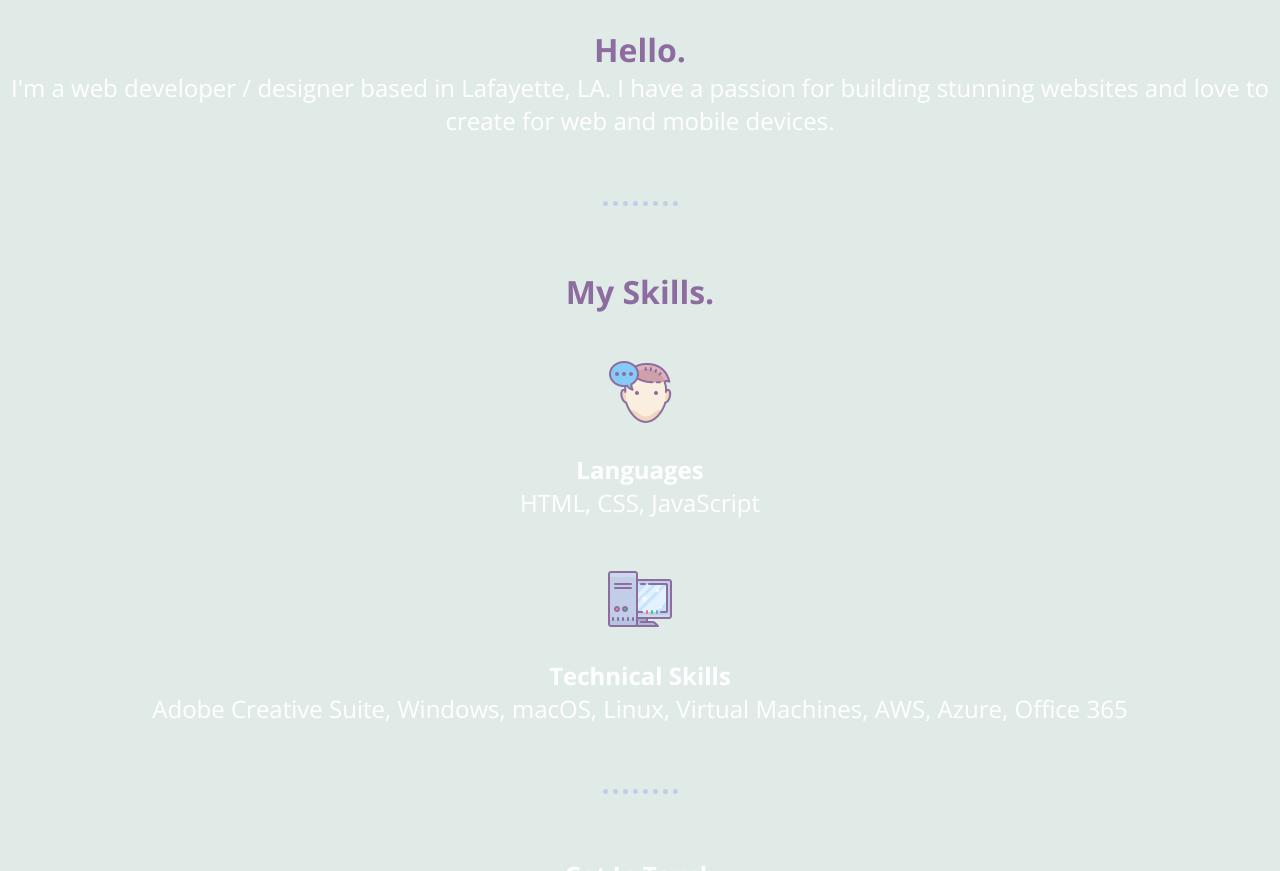
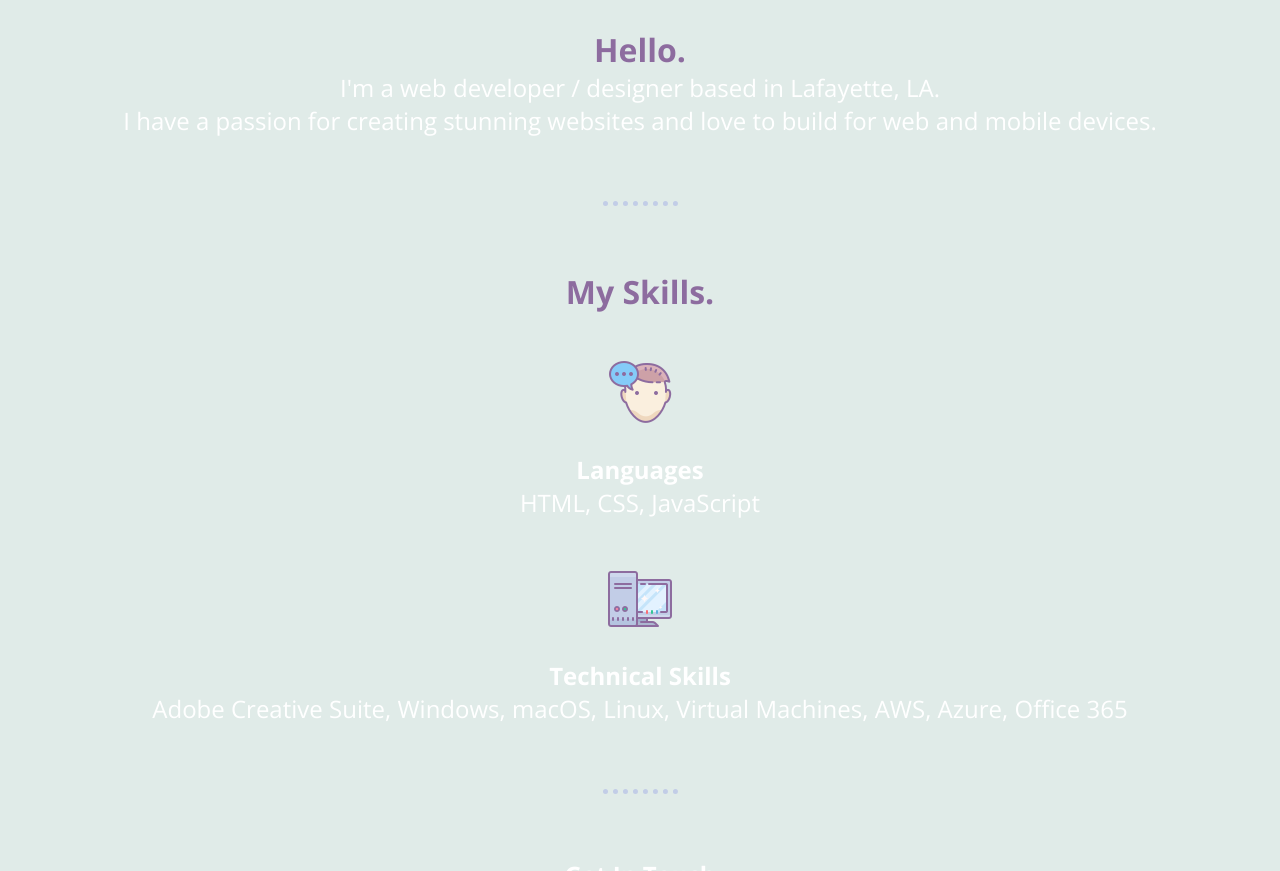
Before and after one commit to asvirts/portfolio-website-2, a plain HTML site: page index.html in a window 1280 px wide. Shown: the part 1528-2399 px from the top of the page. Drawn offline with nearby package versions, Linux system fonts and the light colour scheme.

Commit message:
added space to description area

```diff
--- a/index.html
+++ b/index.html
@@ -46,7 +46,8 @@
             <div class="profile">
               <img src="img\hpc-staff-circle.png" alt="Andrew Virts profile picture">
               <h2>Hello.</h2>
-              <p>I'm a web developer / designer based in Lafayette, LA. I have a passion for building stunning websites and love to create for web and mobile devices.</p>
+              <p>I'm a web developer / designer based in Lafayette, LA.</p>
+              <p>I have a passion for creating stunning websites and love to build for web and mobile devices.</p>
             </div>
             <hr>
             <div class="skills">
```
